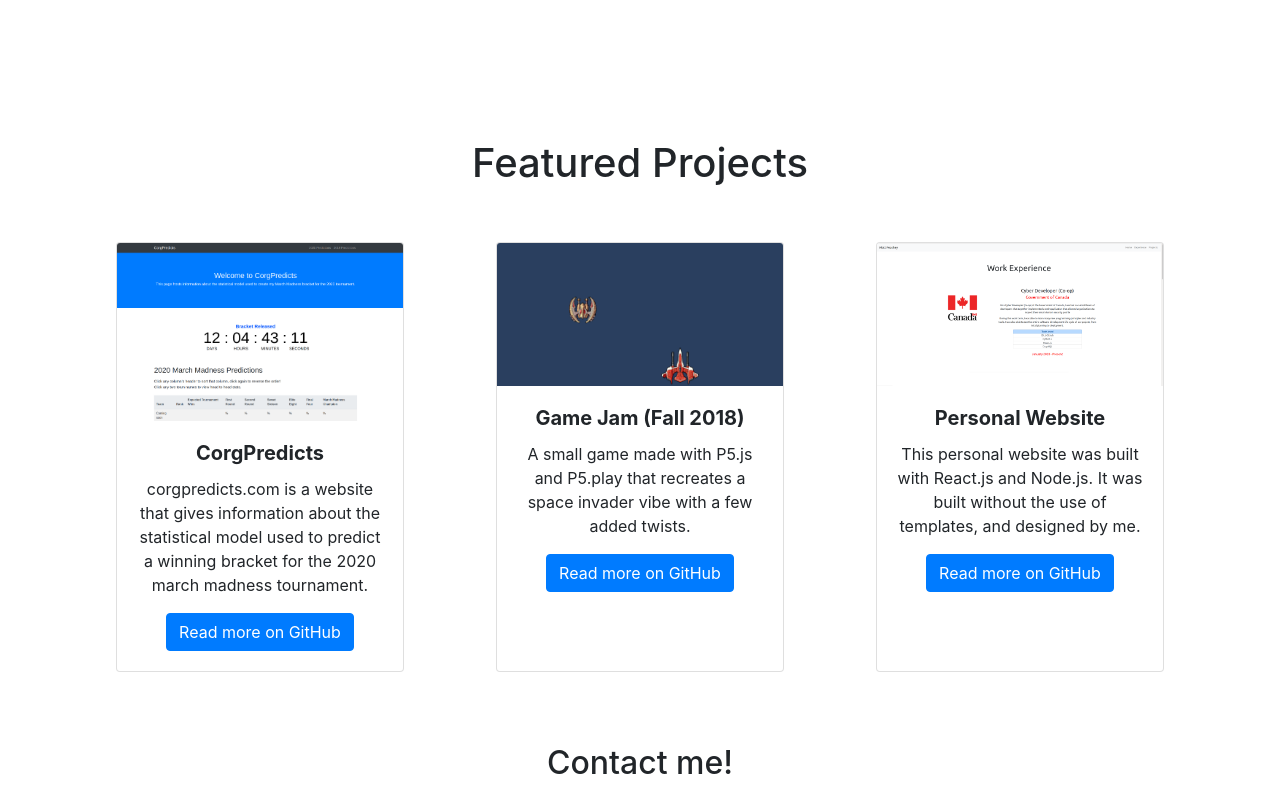
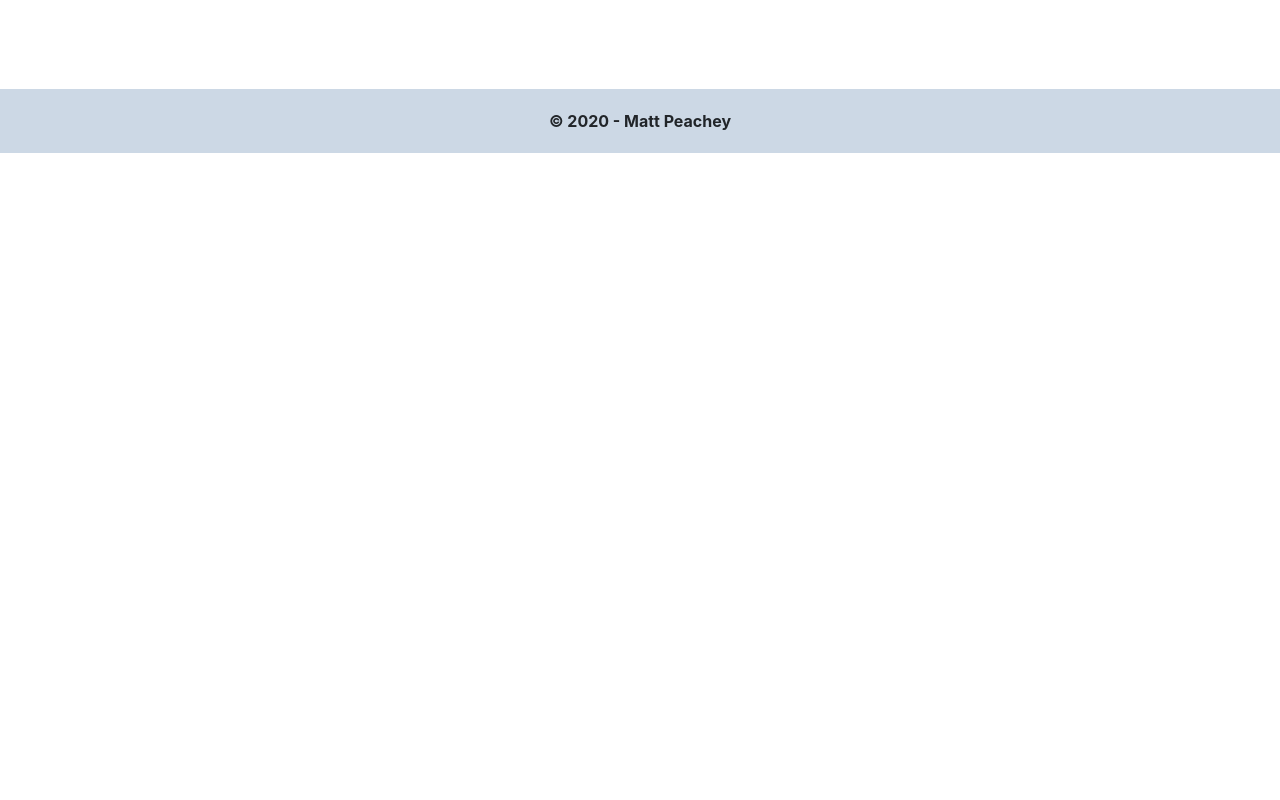
Before and after one commit to peacheym/PeacheyWeb, a React (Create React App) app: page / in a window 1280 px wide. Shown: the part 960-1760 px from the top of the page. After the commit the page ends 1113 px from the top, so only its background shows below. Built offline with nearby package versions, Linux system fonts and the light colour scheme.

Commit message:
Comment out unwanted sections of homepage for now.

```diff
--- a/src/home/Home.js
+++ b/src/home/Home.js
@@ -21,10 +21,10 @@ class Home extends Component {
           </Container>
         </Jumbotron>
         <About />
-        <FeaturedProjects />
+        {/* <FeaturedProjects />
         <br /> <br /> <br />
         <Contact />
-        <br /> <br /> <br />
+        <br /> <br /> <br /> */}
       </div>
     );
   }
```
